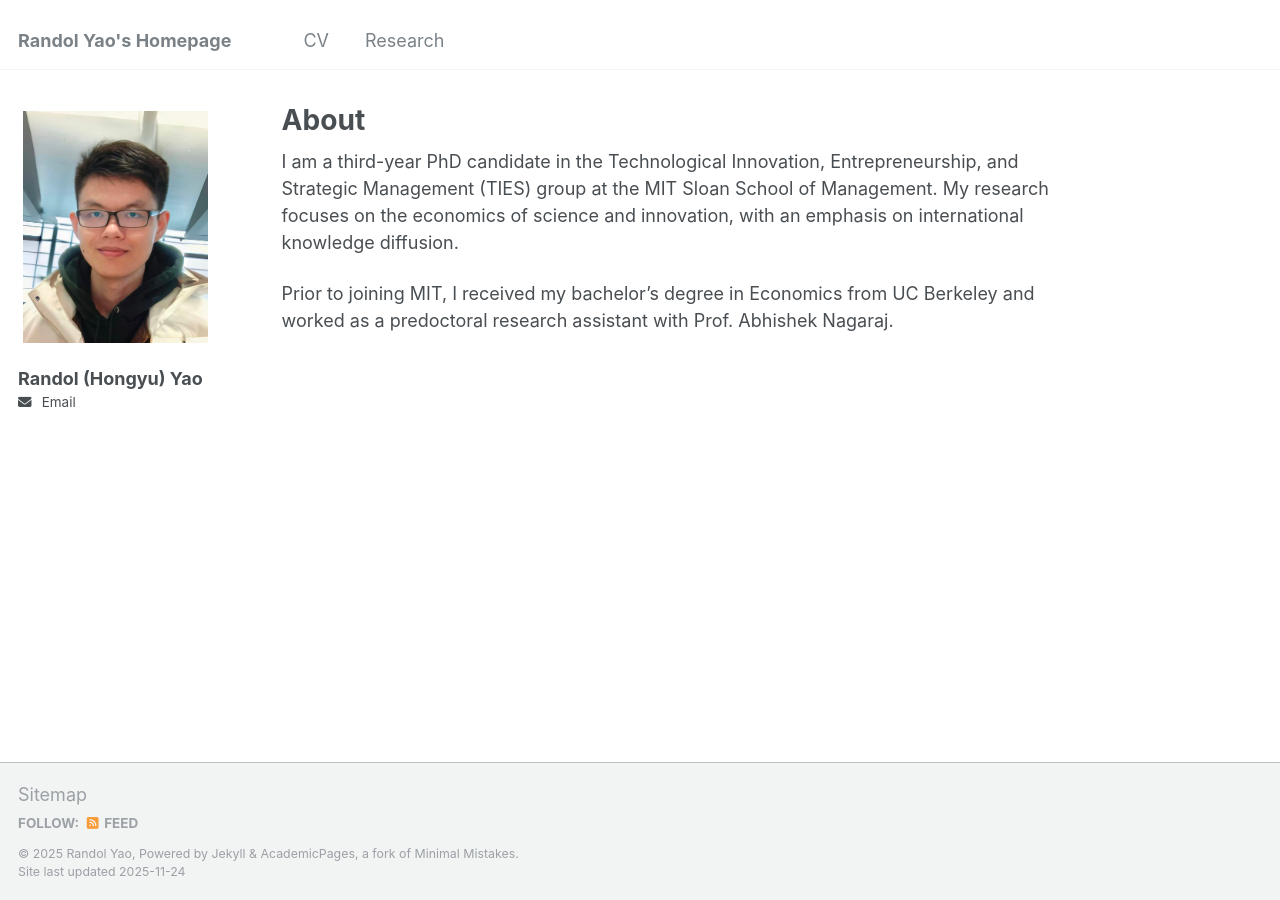
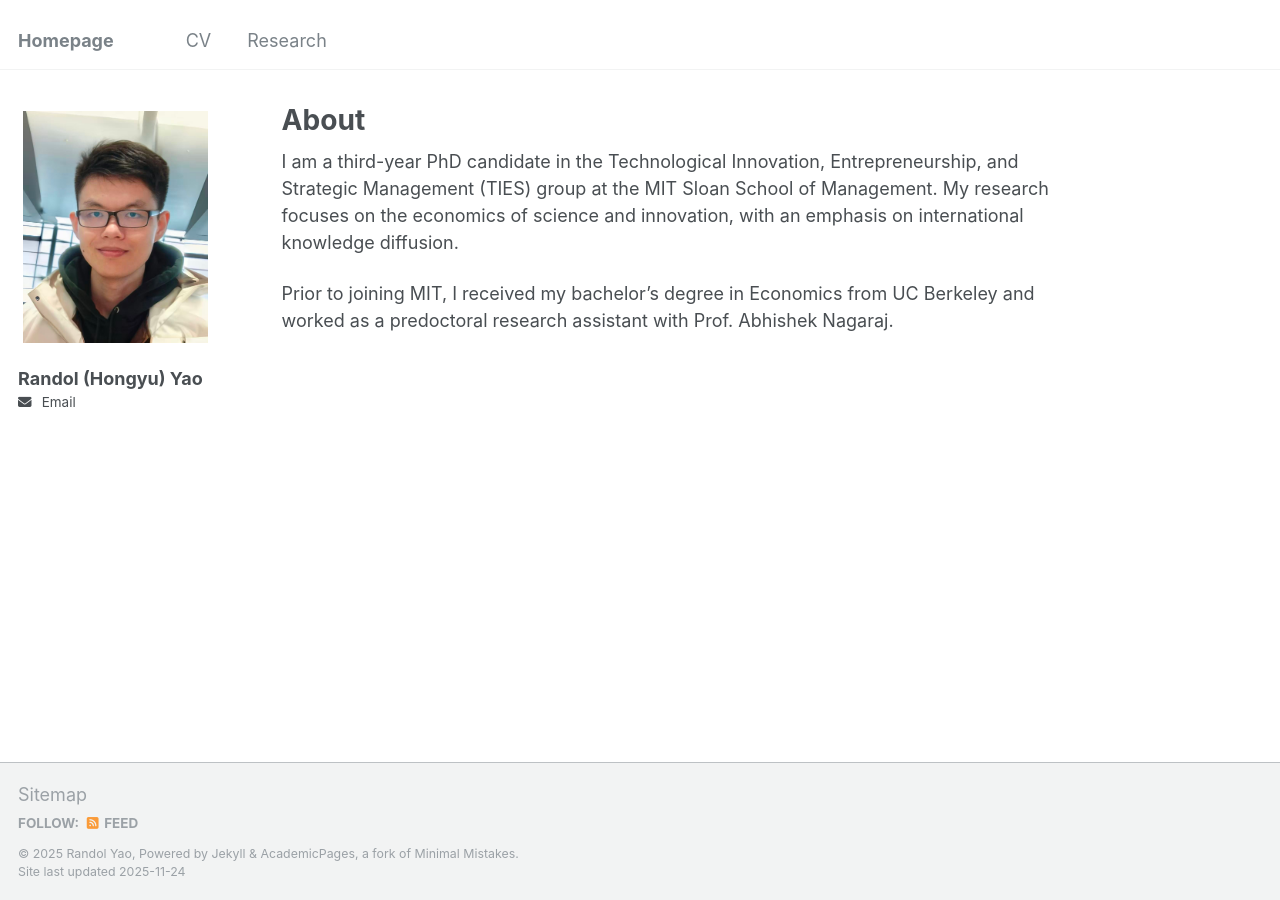
Before and after one commit to hyyao223/hyyao223.github.io, a Jekyll site: the page built from _pages/about.md, in a window 1280 px wide. Built offline with Jekyll 4.4.1, drawn with Linux system fonts in a browser that asks for light colours.

Commit message:
Update _config.yml

```diff
--- a/_config.yml
+++ b/_config.yml
@@ -8,7 +8,7 @@
 
 # Basic Site Settings
 locale                   : "en-US"
-title                    : "Randol Yao's Homepage"
+title                    : "Homepage"
 title_separator          : "-"
 name                     : &name "Randol Yao"
 description              : &description "Randol Yao – PhD Student at MIT Sloan"
```
